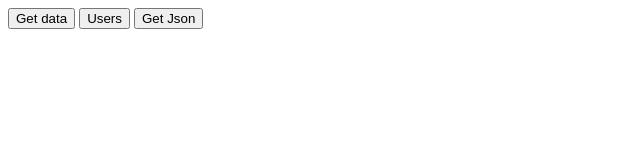
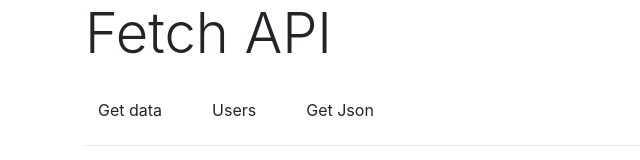
Before and after one commit to CamSandhu/API, a plain HTML site: page index.html in a window 1280 px wide. Shown: the whole page, without its empty margins (0-640 px from the left). Drawn offline with nearby package versions, Linux system fonts and the light colour scheme.

Commit message:
second commit

```diff
--- a/index.html
+++ b/index.html
@@ -5,13 +5,25 @@
     <meta name="viewport" content="width=device-width, initial-scale=1.0" />
     <meta http-equiv="X-UA-Compatible" content="ie=edge" />
     <title>Fetch Api</title>
+    <link
+      rel="stylesheet"
+      href="https://stackpath.bootstrapcdn.com/bootstrap/4.3.1/css/bootstrap.min.css"
+      integrity="sha384-ggOyR0iXCbMQv3Xipma34MD+dH/1fQ784/j6cY/iJTQUOhcWr7x9JvoRxT2MZw1T"
+      crossorigin="anonymous"
+    />
   </head>
   <body>
-    <button id="getData">Get data</button>
-    <button id="getUsers">Users</button>
-    <button id="getPosts">Get Json</button>
+    <div class="container">
+      <h1 class="display-4 mb-4">Fetch API</h1>
+
+      <div class="d-flex">
+        <button id="getData" class="btn btn secondary mr-4">Get data</button>
+        <button id="getUsers" class="btn btn secondary mr-4">Users</button>
+        <button id="getPosts" class="btn btn secondary mr-4">Get Json</button>
+      </div>
+      <hr />
       <div id="output"></div>
-
+    </div>
     <script>
       document.getElementById("getData").addEventListener("click", getTxt);
       document.getElementById("getUsers").addEventListener("click", getUsers);
```
Lines whose indentation alone changed are shown as unchanged.
